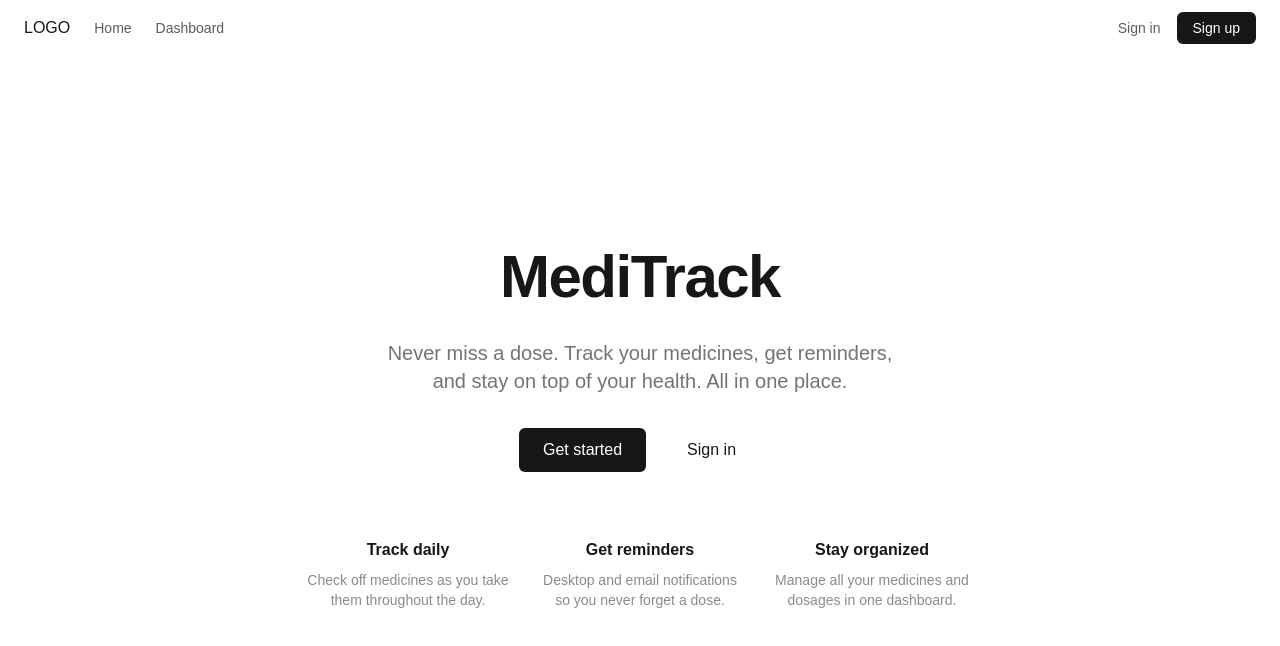
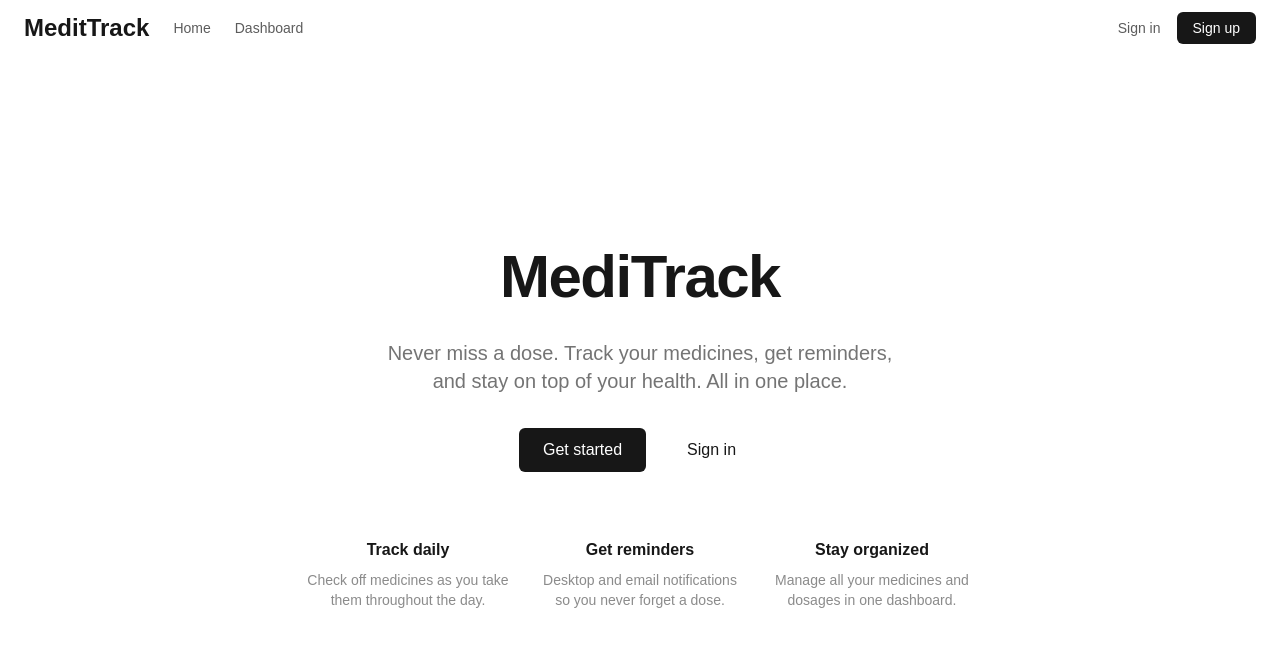
Before and after one commit to grz3chotnik/meditrack, a Next.js app: page / in a window 1280 px wide. Shown: the top 646 px of the page. Built offline with nearby package versions, Linux system fonts and the light colour scheme; no server answers.

Commit message:
- updated navbar logo

```diff
--- a/src/app/components/navbar.tsx
+++ b/src/app/components/navbar.tsx
@@ -23,7 +23,7 @@ const Navbar = () => {
   return (
     <NavigationMenu.Root className="flex items-center w-full h-14 border-b border-white/10 px-4 sm:px-6 sticky top-0 z-50 bg-background/80 backdrop-blur-md">
       <NavigationMenu.List className="flex items-center gap-4 sm:gap-6 list-none m-0 p-0">
-        <Link href="/">LOGO</Link>
+        <Link className="font-extrabold text-2xl" href="/">MeditTrack</Link>
         {navLinks.map((link) => (
           <NavigationMenu.Item key={link.href}>
             <NavigationMenu.Link
```
